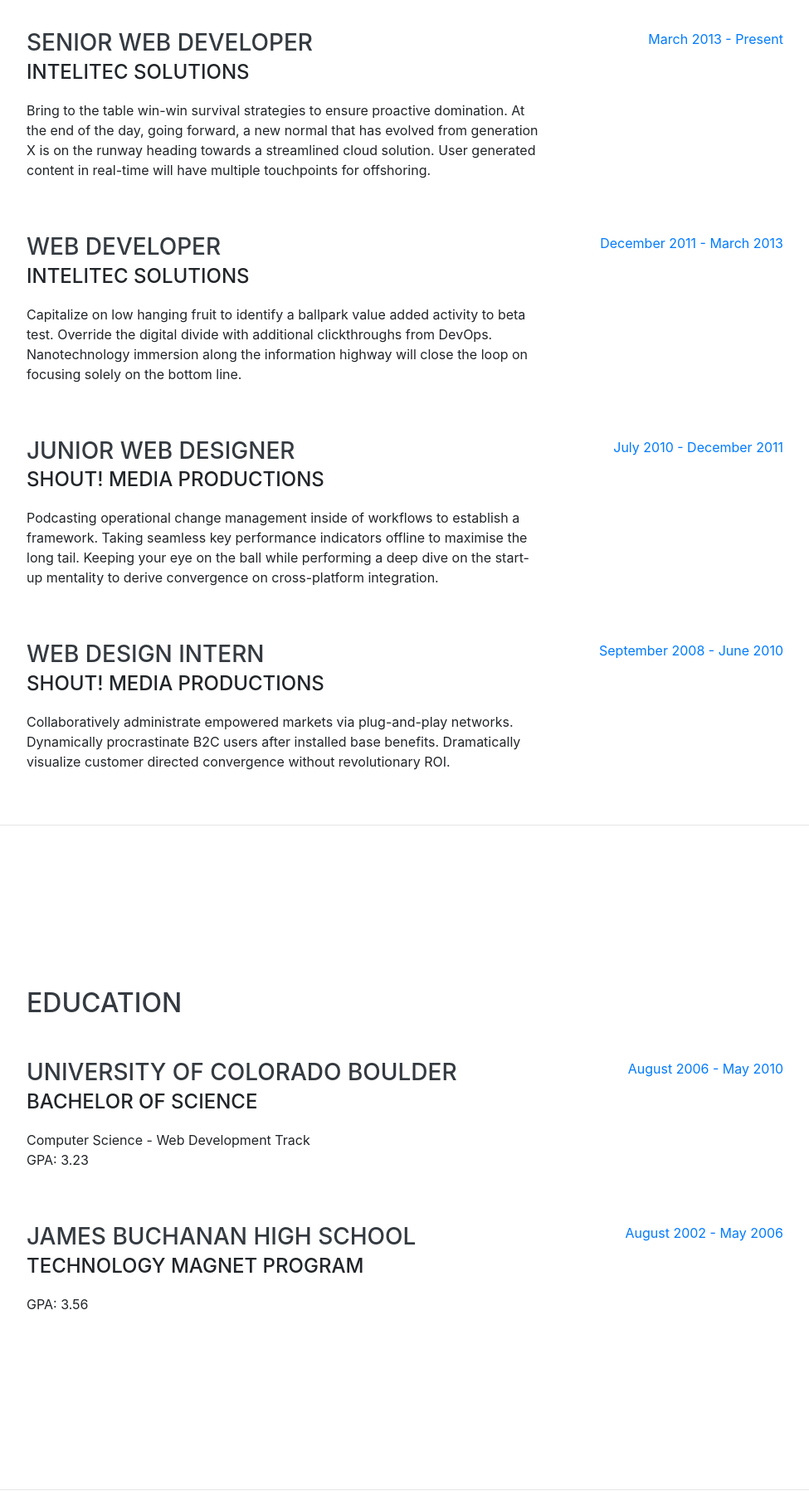
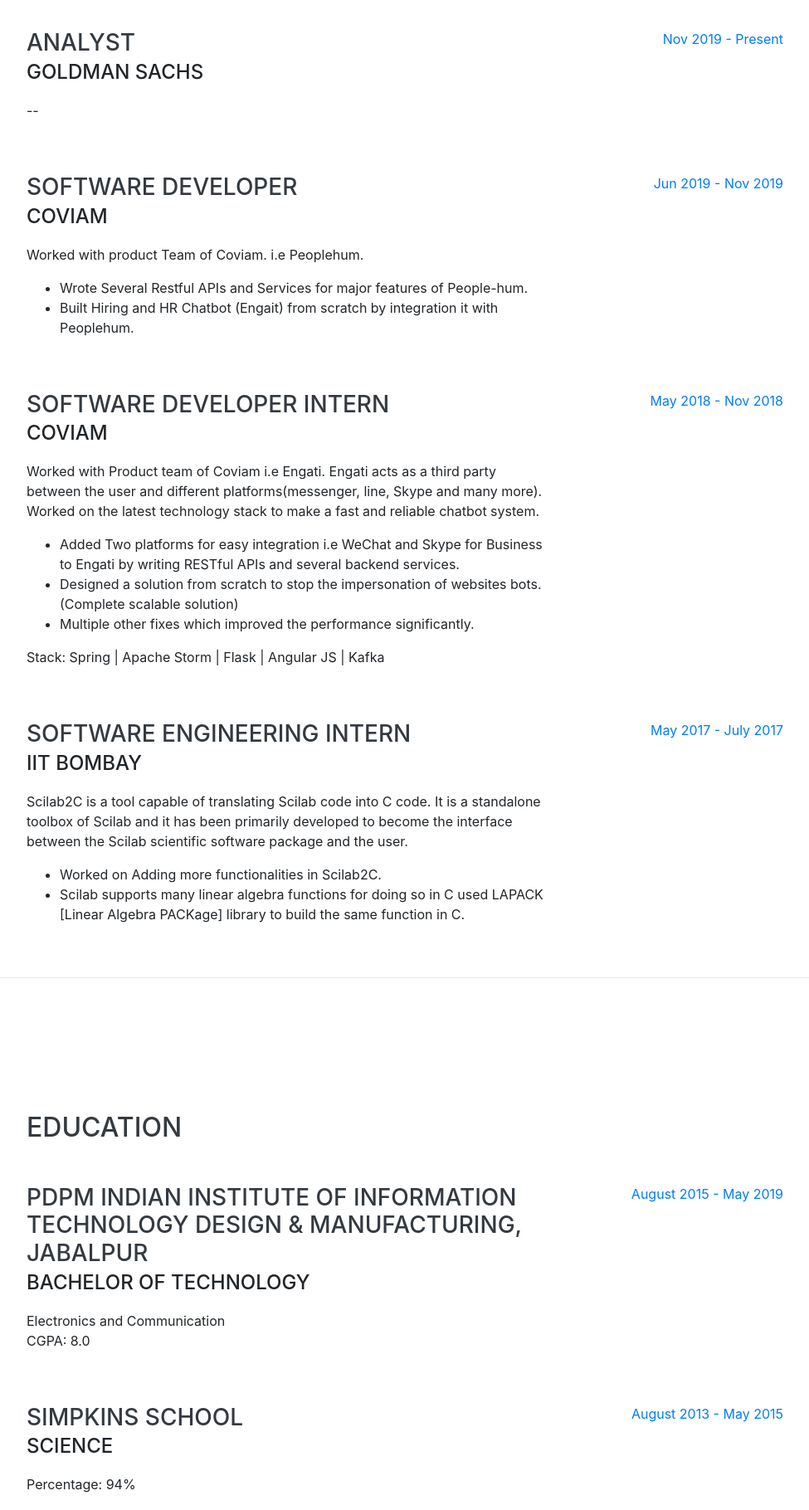
Before and after one commit to sandeepgupta007/portfolio, a website with bundled scripts: page index.html in a window 1280 px wide. Shown: the part 900-2720 px from the top of the page at 83% size, without its empty margins (288-1263 px from the left). Built offline with nearby package versions, Linux system fonts and the light colour scheme; a web font is replaced by a local one.

Commit message:
default changes

```diff
--- a/index.html
+++ b/index.html
@@ -27,7 +27,7 @@
 
   <nav class="navbar navbar-expand-lg navbar-dark bg-primary fixed-top" id="sideNav">
     <a class="navbar-brand js-scroll-trigger" href="#page-top">
-      <span class="d-block d-lg-none">Clarence Taylor</span>
+      <span class="d-block d-lg-none">Sandeep Gupta</span>
       <span class="d-none d-lg-block">
         <img class="img-fluid img-profile rounded-circle mx-auto mb-2" src="img/profile.jpg" alt="">
       </span>
@@ -63,24 +63,24 @@
 
     <section class="resume-section p-3 p-lg-5 d-flex align-items-center" id="about">
       <div class="w-100">
-        <h1 class="mb-0">Clarence
-          <span class="text-primary">Taylor</span>
+        <h1 class="mb-0">Sandeep
+          <span class="text-primary">Gupta</span>
         </h1>
-        <div class="subheading mb-5">3542 Berry Street · Cheyenne Wells, CO 80810 · (317) 585-8468 ·
-          <a href="mailto:name@email.com">name@email.com</a>
+        <div class="subheading mb-5"> Bengaluru, KA 560102 ·
+          <a href="mailto:name@email.com">gupta41sandeep@gmail.com</a>
         </div>
-        <p class="lead mb-5">I am experienced in leveraging agile frameworks to provide a robust synopsis for high level overviews. Iterative approaches to corporate strategy foster collaborative thinking to further the overall value proposition.</p>
+        <p class="lead mb-5">I'm a recent graduate from IIIT Jabalpur, working with Goldman Sachs. Experienced on working with a variety of software development projects. Working to leverage agile frameworks to provide a robust synopsis for high level overviews.</p>
         <div class="social-icons">
-          <a href="#">
+          <a href="https://www.linkedin.com/in/sandeepgupta7/">
             <i class="fab fa-linkedin-in"></i>
           </a>
-          <a href="#">
+          <a href="https://github.com/sandeepgupta007">
             <i class="fab fa-github"></i>
           </a>
-          <a href="#">
+          <a href="https://twitter.com/007_iamsandeep">
             <i class="fab fa-twitter"></i>
           </a>
-          <a href="#">
+          <a href="https://www.facebook.com/sandeepgupta945">
             <i class="fab fa-facebook-f"></i>
           </a>
         </div>
@@ -95,45 +95,63 @@
 
         <div class="resume-item d-flex flex-column flex-md-row justify-content-between mb-5">
           <div class="resume-content">
-            <h3 class="mb-0">Senior Web Developer</h3>
-            <div class="subheading mb-3">Intelitec Solutions</div>
-            <p>Bring to the table win-win survival strategies to ensure proactive domination. At the end of the day, going forward, a new normal that has evolved from generation X is on the runway heading towards a streamlined cloud solution. User generated content in real-time will have multiple touchpoints for offshoring.</p>
+            <h3 class="mb-0">Analyst</h3>
+            <div class="subheading mb-3">Goldman Sachs</div>
+            <p> -- </p>
           </div>
           <div class="resume-date text-md-right">
-            <span class="text-primary">March 2013 - Present</span>
+            <span class="text-primary">Nov 2019 - Present</span>
           </div>
         </div>
 
         <div class="resume-item d-flex flex-column flex-md-row justify-content-between mb-5">
           <div class="resume-content">
-            <h3 class="mb-0">Web Developer</h3>
-            <div class="subheading mb-3">Intelitec Solutions</div>
-            <p>Capitalize on low hanging fruit to identify a ballpark value added activity to beta test. Override the digital divide with additional clickthroughs from DevOps. Nanotechnology immersion along the information highway will close the loop on focusing solely on the bottom line.</p>
+            <h3 class="mb-0">Software Developer</h3>
+            <div class="subheading mb-3">Coviam</div>
+            <p>Worked with product Team of Coviam. i.e Peoplehum.
+              <ul>
+               <li>Wrote Several Restful APIs and Services for major features of People-hum.</li>
+               <li>Built Hiring and HR Chatbot (Engait) from scratch by integration it with Peoplehum.</li>
+              </ul>
+            </p>
           </div>
           <div class="resume-date text-md-right">
-            <span class="text-primary">December 2011 - March 2013</span>
+            <span class="text-primary">Jun 2019 - Nov 2019</span>
           </div>
         </div>
 
         <div class="resume-item d-flex flex-column flex-md-row justify-content-between mb-5">
           <div class="resume-content">
-            <h3 class="mb-0">Junior Web Designer</h3>
-            <div class="subheading mb-3">Shout! Media Productions</div>
-            <p>Podcasting operational change management inside of workflows to establish a framework. Taking seamless key performance indicators offline to maximise the long tail. Keeping your eye on the ball while performing a deep dive on the start-up mentality to derive convergence on cross-platform integration.</p>
+            <h3 class="mb-0">Software Developer Intern</h3>
+            <div class="subheading mb-3">Coviam</div>
+            <p>
+              Worked with Product team of Coviam i.e Engati. Engati acts as a third party between the user and different platforms(messenger, line, Skype and many more). Worked on the latest technology stack to make a fast and reliable chatbot system.
+              <ul>
+                <li> Added Two platforms for easy integration i.e WeChat and Skype for Business to Engati by writing RESTful APIs and several backend services.</li>
+                <li> Designed a solution from scratch to stop the impersonation of websites bots. (Complete scalable solution) </li>
+                <li> Multiple other fixes which improved the performance significantly.</li>
+              </ul>
+              Stack: Spring | Apache Storm | Flask | Angular JS | Kafka
+            </p>
           </div>
           <div class="resume-date text-md-right">
-            <span class="text-primary">July 2010 - December 2011</span>
+            <span class="text-primary">May 2018 - Nov 2018</span>
           </div>
         </div>
 
         <div class="resume-item d-flex flex-column flex-md-row justify-content-between">
           <div class="resume-content">
-            <h3 class="mb-0">Web Design Intern</h3>
-            <div class="subheading mb-3">Shout! Media Productions</div>
-            <p>Collaboratively administrate empowered markets via plug-and-play networks. Dynamically procrastinate B2C users after installed base benefits. Dramatically visualize customer directed convergence without revolutionary ROI.</p>
+            <h3 class="mb-0">Software Engineering Intern</h3>
+            <div class="subheading mb-3">IIT Bombay</div>
+            <p> Scilab2C is a tool capable of translating Scilab code into C code. It is a standalone toolbox of Scilab and it has been primarily developed to become the interface between the Scilab scientific software package and the user.
+            <ul>
+              <li> Worked on Adding more functionalities in Scilab2C.</li>
+              <li> Scilab supports many linear algebra functions for doing so in C used LAPACK [Linear Algebra PACKage] library to build the same function in C.</li>
+            </ul>
+            </p>
           </div>
           <div class="resume-date text-md-right">
-            <span class="text-primary">September 2008 - June 2010</span>
+            <span class="text-primary">May 2017 - July 2017</span>
           </div>
         </div>
 
@@ -149,24 +167,24 @@
 
         <div class="resume-item d-flex flex-column flex-md-row justify-content-between mb-5">
           <div class="resume-content">
-            <h3 class="mb-0">University of Colorado Boulder</h3>
-            <div class="subheading mb-3">Bachelor of Science</div>
-            <div>Computer Science - Web Development Track</div>
-            <p>GPA: 3.23</p>
+            <h3 class="mb-0">PDPM Indian Institute of Information Technology Design & Manufacturing, Jabalpur</h3>
+            <div class="subheading mb-3">Bachelor of Technology</div>
+            <div>Electronics and Communication</div>
+            <p>CGPA: 8.0</p>
           </div>
           <div class="resume-date text-md-right">
-            <span class="text-primary">August 2006 - May 2010</span>
+            <span class="text-primary">August 2015 - May 2019</span>
           </div>
         </div>
 
         <div class="resume-item d-flex flex-column flex-md-row justify-content-between">
           <div class="resume-content">
-            <h3 class="mb-0">James Buchanan High School</h3>
-            <div class="subheading mb-3">Technology Magnet Program</div>
-            <p>GPA: 3.56</p>
+            <h3 class="mb-0">Simpkins School</h3>
+            <div class="subheading mb-3">Science</div>
+            <p>Percentage: 94%</p>
           </div>
           <div class="resume-date text-md-right">
-            <span class="text-primary">August 2002 - May 2006</span>
+            <span class="text-primary">August 2013 - May 2015</span>
           </div>
         </div>
 
@@ -219,14 +237,24 @@
           </li>
         </ul>
 
-        <div class="subheading mb-3">Workflow</div>
+        <div class="subheading mb-3">Projects</div>
         <ul class="fa-ul mb-0">
           <li>
             <i class="fa-li fa fa-check"></i>
-            Mobile-First, Responsive Design</li>
+            <a href="https://github.com/sandeepgupta007/PageRankAlgorithm" target="_blank">  Google Page Rank Algorithm </a>
+            <br>
+            <p> Implemented and worked on Google’s page ranking algorithm and the linear algebra behind it’s ranking algorithm.</p>
+          </li>
           <li>
             <i class="fa-li fa fa-check"></i>
-            Cross Browser Testing &amp; Debugging</li>
+           <a href="https://github.com/sandeepgupta007/darkflow" target="_blank"> Real time object Detection and multimodal search using YOLO </a>
+            <br>
+            <p>
+              A complete paper and implementation describing how we can extend the real-time object detection algorithm to build a multimodal search. It can extract useful content from the web using reverse google image search or we can build our own image + text-based search engine by indexing those things together.
+              <br>
+              https://www.slideshare.net/secret/KTSuPzAOqfAgeK
+            </p>
+          </li>
           <li>
             <i class="fa-li fa fa-check"></i>
             Cross Functional Teams</li>
```
